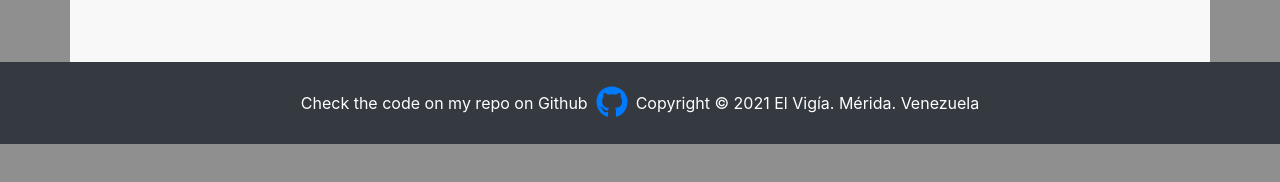
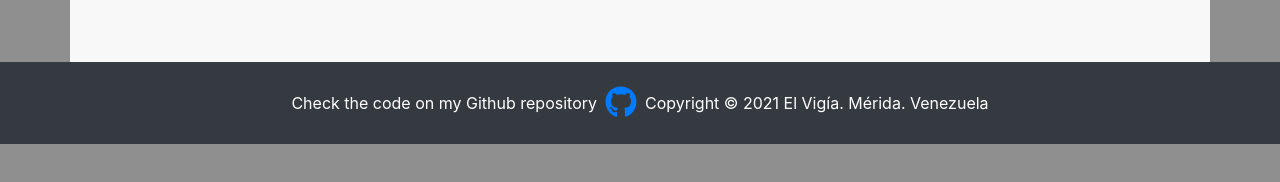
Before and after one commit to alonsogchparra/gif-expert-app-react, a React (Create React App) app: page / in a window 1280 px wide. Shown: the part 656-838 px from the top of the page. Built offline with nearby package versions, Linux system fonts and the light colour scheme; no server answers.

Commit message:
App class fixed

```diff
--- a/src/App.js
+++ b/src/App.js
@@ -41,11 +41,13 @@ const App = ({ defaultCategories = [] }) => {
         ))}
       </div>
 
-      <nav class="navbar fixed-bottom navbar-dark bg-dark text-white custom-footer">
+      <nav className="navbar fixed-bottom navbar-dark bg-dark text-white custom-footer">
         <div className="mx-auto">
-          <div className="d-flex justify-content-center align-items-center">
-            <p>Check the code on my repo on Github</p>
-            <p>
+          <div className="d-flex flex-column flex-md-row justify-align-content-center align-items-center">
+            <p className="text-center">
+              Check the code on my Github repository
+            </p>
+            <p className="text-center">
               <a
                 href="https://github.com/alonsogchparra/gif-expert-app-react"
                 target="_blank"
@@ -58,7 +60,9 @@ const App = ({ defaultCategories = [] }) => {
                 </i>
               </a>{" "}
             </p>
-            <p>Copyright &copy; 2021 El Vigía. Mérida. Venezuela</p>
+            <p className="text-center">
+              Copyright &copy; 2021 El Vigía. Mérida. Venezuela
+            </p>
           </div>
         </div>
       </nav>
```
